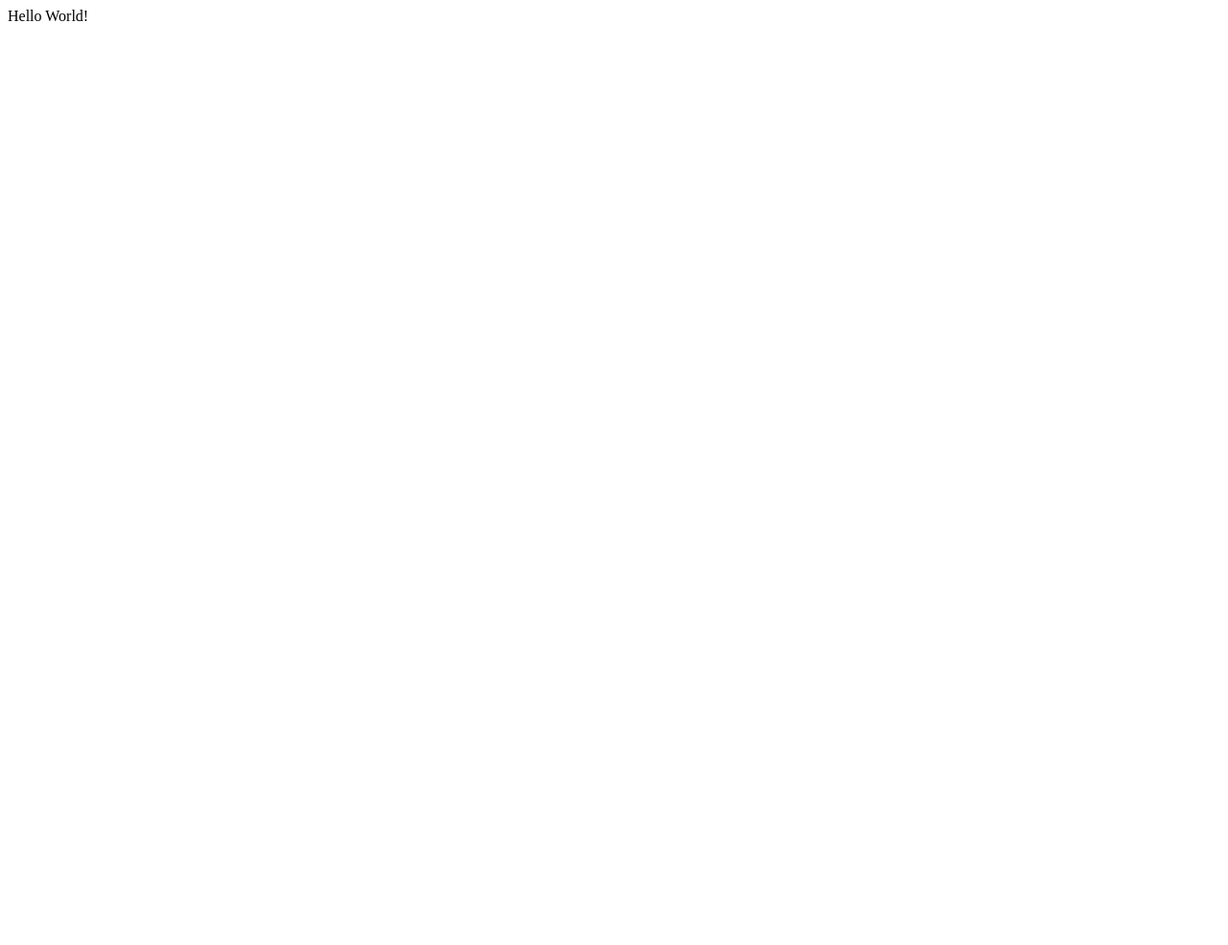
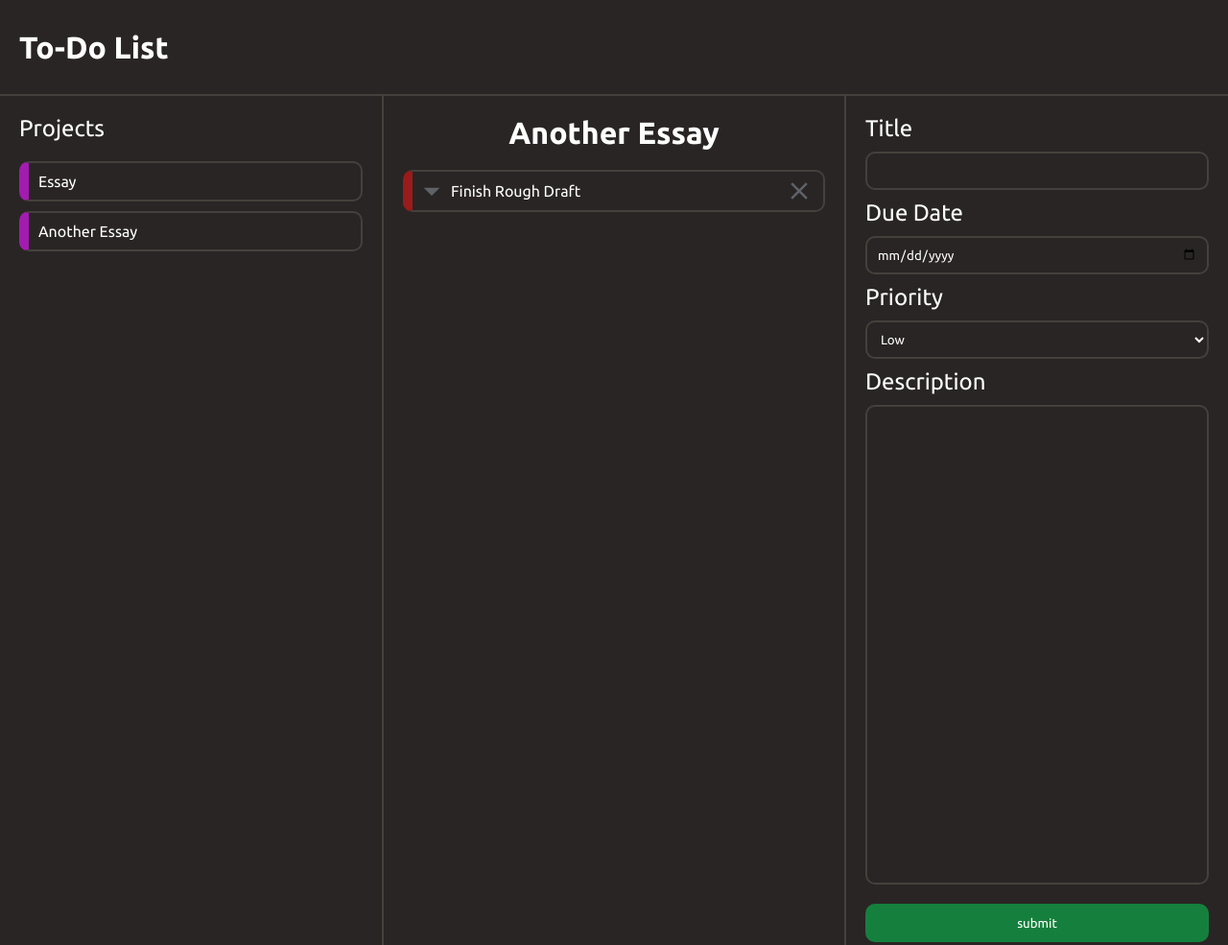
Before and after one commit to YichenLiu06/to-do-list, a website built with webpack: page src/template.html in a window 1280 px wide. Shown: the top 985 px of the page at 96% size. Before the commit the page ends 800 px from the top, so only its background shows below. Built offline with nearby package versions, Linux system fonts and the light colour scheme.

Commit message:
Completed mockup of HTML structure and CSS styles

```diff
--- a/package.json
+++ b/package.json
@@ -12,7 +12,9 @@
   "license": "ISC",
   "description": "",
   "devDependencies": {
+    "css-loader": "^7.1.2",
     "html-webpack-plugin": "^5.6.0",
+    "style-loader": "^4.0.0",
     "webpack": "^5.93.0",
     "webpack-cli": "^5.1.4"
   }
--- a/src/index.js
+++ b/src/index.js
@@ -0,0 +1,13 @@
+import { createProjectHandler } from "./modules/projectHandler.js";
+import './styles.css';
+
+
+const projectHandler = createProjectHandler();
+
+projectHandler.addProject("Essay");
+
+console.log(projectHandler.getProject('Essay'));
+
+projectHandler.getProject('Essay').addToDo('Hello', '', '', '');
+
+projectHandler.displayProjects();
--- /dev/null
+++ b/src/modules/project.js
@@ -0,0 +1,35 @@
+import { createToDo } from "./toDo";
+
+const createProject = (title) => {
+
+  //Store To Dos, Add/Delete To Dos,
+  const project = {};
+
+  const addToDo = (title, description, dueDate, priority) => {
+    if(!hasToDo(title)){
+      const toDo = createToDo(title, description, dueDate, priority);
+      project[title] = toDo;
+      return true;
+    }
+    return false;
+  }
+
+  const deleteToDo = (title) => {
+    if(hasToDo(title)){
+      delete project[title];
+      return true;
+    }
+    return false;
+  }
+
+  const getToDo = (title) => {
+    return project[title];
+  }
+
+  const hasToDo = (title) => Object.hasOwn(project, title);
+
+  return {title, addToDo, deleteToDo, hasToDo};
+
+}
+
+export {createProject}
--- /dev/null
+++ b/src/modules/projectHandler.js
@@ -0,0 +1,36 @@
+import { createProject } from "./project";
+
+const createProjectHandler = () => {
+  const projects = {};
+
+  const addProject = (title) => {
+    if(!hasProject(title)){
+      const project = createProject(title)
+      projects[title] = project;
+      return true;
+    }
+    return false;
+  }
+
+  const deleteProject = (title) => {
+    if(hasProject(title)){
+      delete projects[title];
+      return true;
+    }
+    return false;
+  }
+
+  const getProject = (title) => {
+    return projects[title];
+  }
+
+  const hasProject = (title) => Object.hasOwn(projects, title);
+
+  const displayProjects = () => {
+    console.log(projects);
+  }
+
+  return {addProject, getProject, deleteProject, hasProject, displayProjects}
+}
+
+export {createProjectHandler}
--- /dev/null
+++ b/src/modules/toDo.js
@@ -0,0 +1,5 @@
+const createToDo = (title, description, dueDate, priority) => {
+  return {title, description, dueDate, priority};
+}
+
+export {createToDo};
--- /dev/null
+++ b/src/modules/toDoElement.js
@@ -0,0 +1,5 @@
+const createToDoElement = (toDo) => {
+
+
+
+}
--- /dev/null
+++ b/src/styles.css
@@ -0,0 +1,118 @@
+@import url('https://fonts.googleapis.com/css2?family=Ubuntu:ital,wght@0,300;0,400;0,500;0,700;1,300;1,400;1,500;1,700&display=swap');
+
+* {
+  margin: 0;
+  padding: 0;
+  box-sizing: border-box;
+  font-family:'Ubuntu';
+  color: white;
+}
+
+h1 {
+  font-size: 2em;
+  font-weight: bold;
+}
+
+h2 {
+  font-weight: normal;
+}
+
+body {
+  display: grid;
+  grid-template: 100px 1fr / 400px 1fr 400px;
+  height: 100vh;
+  background-color: #292524;
+}
+
+header {
+  grid-column: 1/4;
+  background-color: #292524;
+  border-bottom: 2px solid #44403c;
+  display: flex;
+  align-items: center;
+  padding: 20px
+}
+
+.projects {
+  grid-row: 2/3;
+  border-right: #44403c 2px solid;
+  background-color: #292524;
+  padding: 20px;
+  display: flex;
+  flex-direction: column;
+  gap: 20px;
+}
+
+.project-container {
+  list-style-type: none;
+  display: flex;
+  flex-direction: column;
+  gap: 10px
+}
+
+.project-wrapper {
+  border-radius: 10px;
+  border: 2px #44403c solid;
+  border-left: #a21caf 10px solid;
+  padding: 10px;
+}
+
+.todos {
+  grid-row : 2/3;
+  background-color: #292524;
+  display: flex;
+  flex-direction: column;
+  gap:20px;
+  align-items: center;
+  padding: 20px;
+}
+
+.todo-container {
+  list-style-type: none;
+  width: 100%;
+  display: flex;
+  flex-direction: column;
+  gap: 10px;
+}
+
+.todo-wrapper {
+  border-radius: 10px;
+  border: 2px #44403c solid;
+  border-left: #991b1b 10px solid;
+  display: flex;
+  align-items: center;
+  padding-right : 10px;
+}
+
+.delete-button {
+  margin-left: auto;
+}
+
+.add-todo {
+  border-left: #44403c 2px solid;
+  padding: 20px;
+}
+
+.add-todo-form {
+  display: flex;
+  flex-direction: column;
+  gap: 10px;
+}
+
+form input, form select {
+  border-radius: 10px;
+  height: 40px;
+  padding: 10px;
+  border: #44403c 2px solid;
+  background-color: inherit;
+}
+
+#description {
+  height: 500px;
+}
+
+[value='submit'] {
+  background-color: #15803d;
+  border: none;
+  margin-top: 10px;
+}
--- a/src/template.html
+++ b/src/template.html
@@ -6,6 +6,46 @@
   <title>Document</title>
 </head>
 <body>
-  Hello World!
+  <header>
+    <h1>To-Do List</h1>
+  </header>
+  <aside class="projects">
+    <h2>Projects</h2>
+    <ul class="project-container">
+      <li class="project-wrapper">
+        Essay
+      </li>
+      <li class="project-wrapper">
+        Another Essay
+      </li>
+    </ul>
+  </aside>
+  <div class="todos">
+    <h1>Another Essay</h1>
+    <ul class="todo-container">
+      <li class="todo-wrapper">
+        <input type="image" src="../src/images/drop_down_icon.svg" width="40" height="40" class="drop-down-button">
+        Finish Rough Draft
+        <input type="image" src="../src/images/delete_icon.svg" width="30" height="30" class="delete-button">
+      </li>
+    </ul>
+  </div>
+  <aside class="add-todo">
+    <form class="add-todo-form">
+      <label for="title"> <h2>Title</h2> </label>
+      <input type="text" id="title" name="title">
+      <label for="due-date"><h2>Due Date</h2></label>
+      <input type="date" id="due-date" name="dueDate"/>
+      <label for="priority"><h2>Priority</h2></label>
+      <select id="priority" name="priority">
+        <option value=" low">Low</option>
+        <option value = "medium"> Medium</option>
+        <option value = "high"> High</option>
+      </select>
+      <label for="description"> <h2>Description</h2> </label>
+      <input type="text" id="description" name="description">
+      <input type="submit" value="submit">
+    </form>
+  </aside>
 </body>
 </html>
--- a/webpack.config.js
+++ b/webpack.config.js
@@ -3,16 +3,29 @@ const HtmlWebpackPlugin = require('html-webpack-plugin');
 
 module.exports = {
   entry: './src/index.js',
-
+  devtool: 'inline-source-map',
   plugins: [
     new HtmlWebpackPlugin({
       template: './src/template.html',
     }),
   ],
 
+  optimization: {
+    minimize: false,
+  },
+
   output: {
     filename: 'main.js',
     path: path.resolve(__dirname, 'dist'),
   },
 
+  module: {
+    rules: [
+      {
+        test: /\.css$/i,
+        use: ['style-loader', 'css-loader'],
+      },
+    ],
+  },
+
 };
```
Also changed, not shown: dist/index.html, dist/main.js, src/images/delete_icon.svg (added), src/images/drop_down_icon.svg (added), 1 other file.
